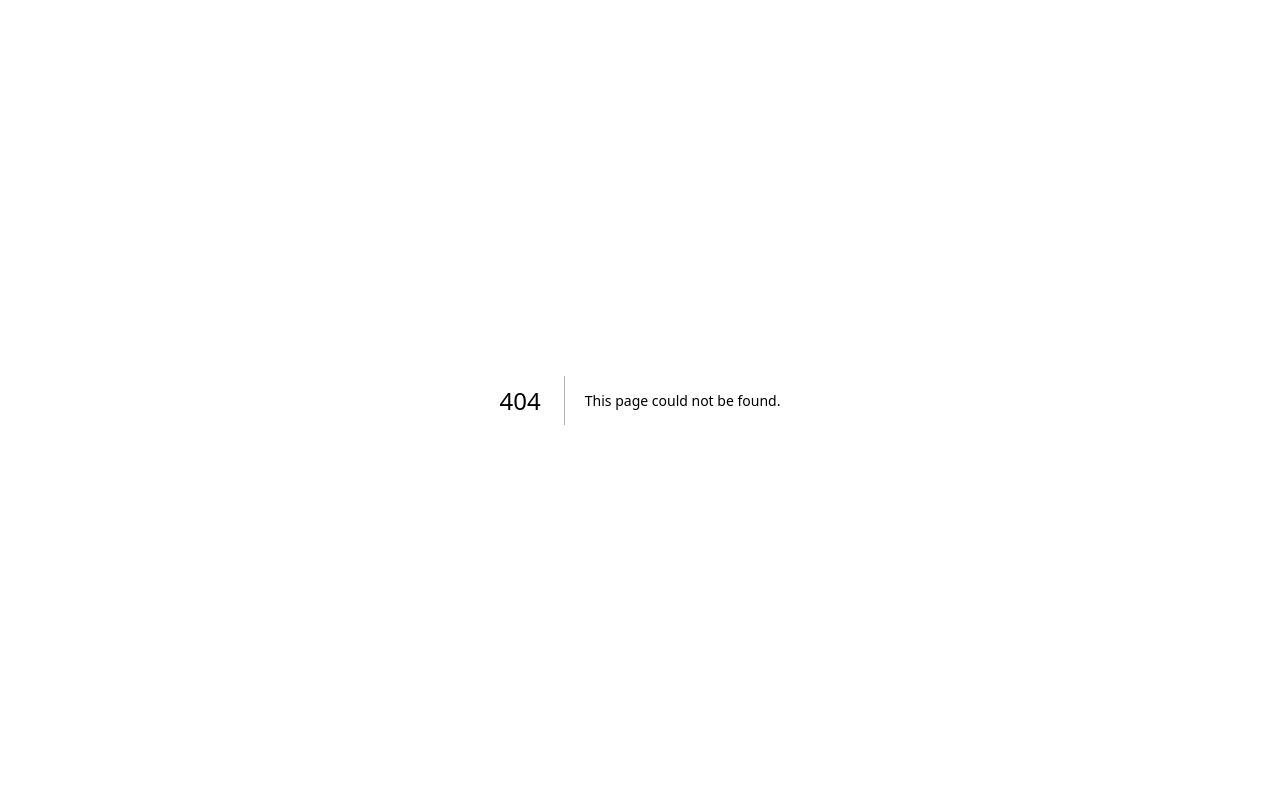
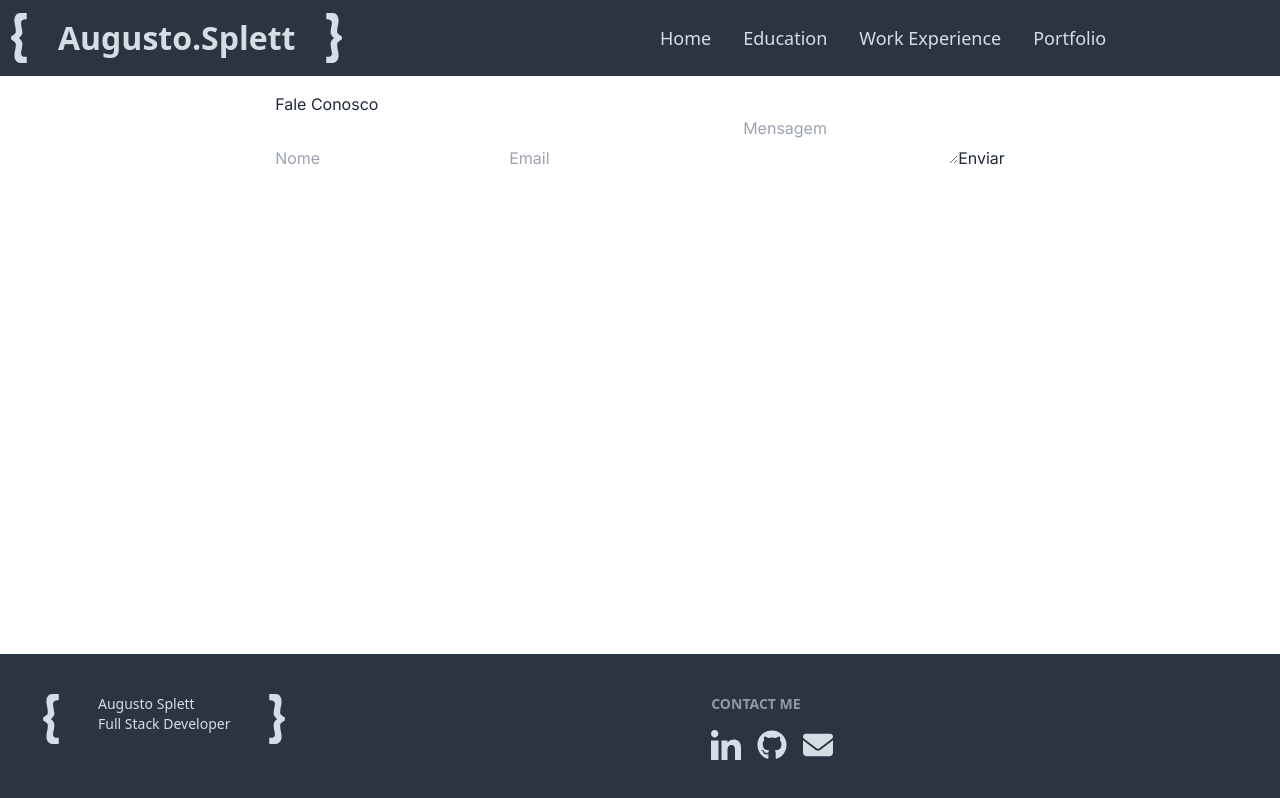
Before and after one commit to augustosplett/augustosplett.github.io, a Next.js app: page /contact-form in a window 1280 px wide. Before the commit this address had no page. Built offline with nearby package versions, Linux system fonts and the light colour scheme.

Commit message:
implemented the contact me with firebase integration

```diff
--- a/package.json
+++ b/package.json
@@ -13,6 +13,7 @@
     "@svgr/webpack": "^8.1.0",
     "eslint": "8.47.0",
     "eslint-config-next": "13.4.13",
+    "firebase": "^10.14.0",
     "next": "13.4.13",
     "react": "18.2.0",
     "react-dom": "18.2.0"
--- /dev/null
+++ b/src/components/contactForm/index.jsx
@@ -0,0 +1,62 @@
+// components/ContactForm.js
+import { useState } from 'react';
+import { db } from '../../config/firebaseConfig';
+import { collection, addDoc } from "firebase/firestore";
+
+const ContactForm = () => {
+  const [formData, setFormData] = useState({
+    name: '',
+    email: '',
+    message: ''
+  });
+
+  const handleChange = (e) => {
+    const { name, value } = e.target;
+    setFormData({ ...formData, [name]: value });
+  };
+
+  const handleSubmit = async (e) => {
+    e.preventDefault();
+    try {
+      await addDoc(collection(db, "contacts"), {
+        ...formData,
+        timestamp: new Date()
+      });
+      alert('Mensagem enviada com sucesso!');
+      setFormData({ name: '', email: '', message: '' });
+    } catch (error) {
+      console.error("Erro ao enviar mensagem: ", error);
+    }
+  };
+
+  return (
+    <form onSubmit={handleSubmit}>
+      <input
+        type="text"
+        name="name"
+        placeholder="Nome"
+        value={formData.name}
+        onChange={handleChange}
+        required
+      />
+      <input
+        type="email"
+        name="email"
+        placeholder="Email"
+        value={formData.email}
+        onChange={handleChange}
+        required
+      />
+      <textarea
+        name="message"
+        placeholder="Mensagem"
+        value={formData.message}
+        onChange={handleChange}
+        required
+      ></textarea>
+      <button type="submit">Enviar</button>
+    </form>
+  );
+};
+
+export default ContactForm;
--- /dev/null
+++ b/src/config/firebaseConfig.js
@@ -0,0 +1,22 @@
+// Import the functions you need from the SDKs you need
+import { initializeApp } from "firebase/app";
+import { getFirestore } from "firebase/firestore";
+// TODO: Add SDKs for Firebase products that you want to use
+// https://firebase.google.com/docs/web/setup#available-libraries
+
+// Your web app's Firebase configuration
+const firebaseConfig = {
+  apiKey: "AIzaSyCNjLZROszc00g14xQmOxteB3Wa2gxyFFc",
+  authDomain: "personal-page-18cfc.firebaseapp.com",
+  projectId: "personal-page-18cfc",
+  storageBucket: "personal-page-18cfc.appspot.com",
+  messagingSenderId: "763081143422",
+  appId: "1:763081143422:web:b673af0b0c084f5109142f"
+};
+
+// Initialize Firebase
+const app = initializeApp(firebaseConfig);
+
+const db = getFirestore(app);
+
+export { db };
--- /dev/null
+++ b/src/pages/contact-form/index.js
@@ -0,0 +1,19 @@
+// pages/contact.js
+import ContactForm from '@/components/ContactForm';
+import MainLayout from '@/components/layouts/MainLayout'
+
+const ContactPage = () => {
+  return (
+    <MainLayout
+    pageName={"Education"}
+    >
+        <div>
+        <h1>Fale Conosco</h1>
+        <ContactForm />
+        </div>
+    </MainLayout>
+
+  );
+};
+
+export default ContactPage;
```
Also changed, not shown: 1 other file (tests, documents, lock files or other folders).
